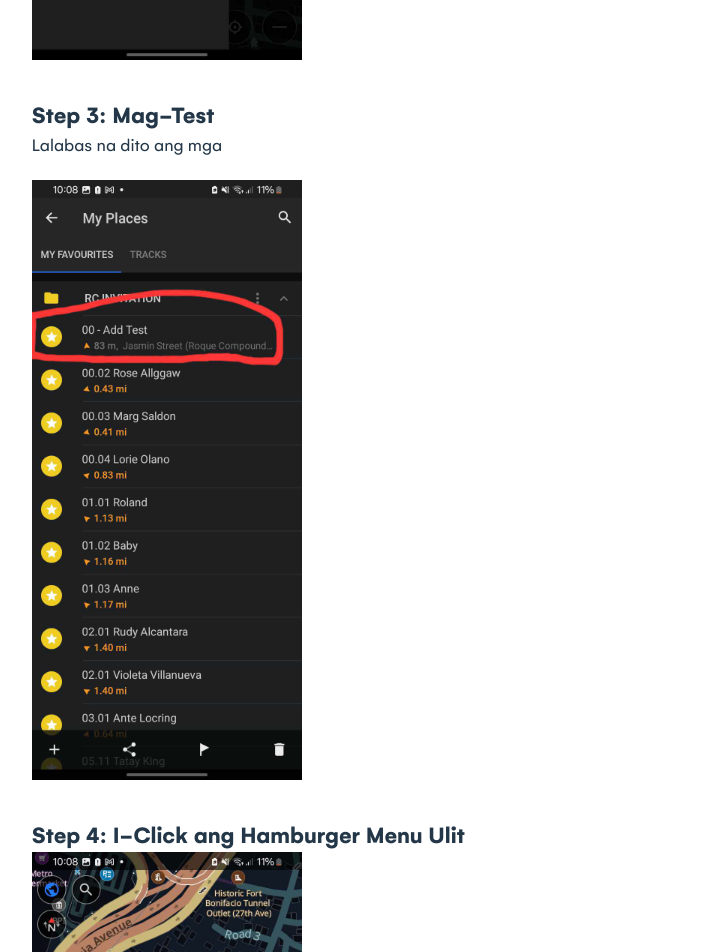
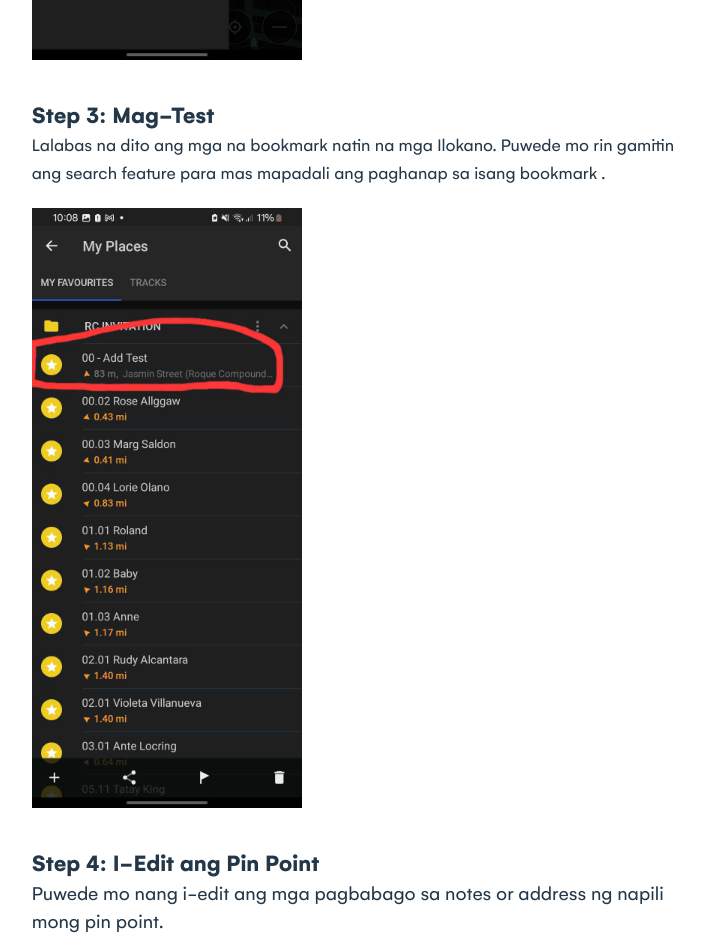
Before and after one commit to NighTzy-Godz/osmand-doc, a React (Vite) app in the folder client/: page /favorites in a window 1280 px wide. Shown: the part 2380-3332 px from the top of the page, without its empty margins (457-1161 px from the left). Built offline with nearby package versions, Linux system fonts and the light colour scheme.

Commit message:
Completed the Favorite page

```diff
--- a/client/src/pages/Favorites.tsx
+++ b/client/src/pages/Favorites.tsx
@@ -50,14 +50,21 @@ function Favorites() {
         <h3 className="text-textColor text-2xl font-semibold">
           Step 3: Mag-Test
         </h3>
-        <p className="text-textColor text-lg mb-5">Lalabas na dito ang mga</p>
+        <p className="text-textColor text-lg mb-5">
+          Lalabas na dito ang mga na bookmark natin na mga Ilokano. Puwede mo
+          rin gamitin ang search feature para mas mapadali ang paghanap sa isang
+          bookmark .
+        </p>
         <img src={BM3} className="h-[600px]" />
       </div>
       <div className="mb-10">
         <h3 className="text-textColor text-2xl font-semibold">
-          Step 4: I-Click ang Hamburger Menu Ulit
+          Step 4: I-Edit ang Pin Point
         </h3>
-
+        <p className="text-textColor text-xl mb-5">
+          Puwede mo nang i-edit ang mga pagbabago sa notes or address ng napili
+          mong pin point.
+        </p>
         <img src={BM4} className="h-[600px]" />
       </div>
     </div>
```
